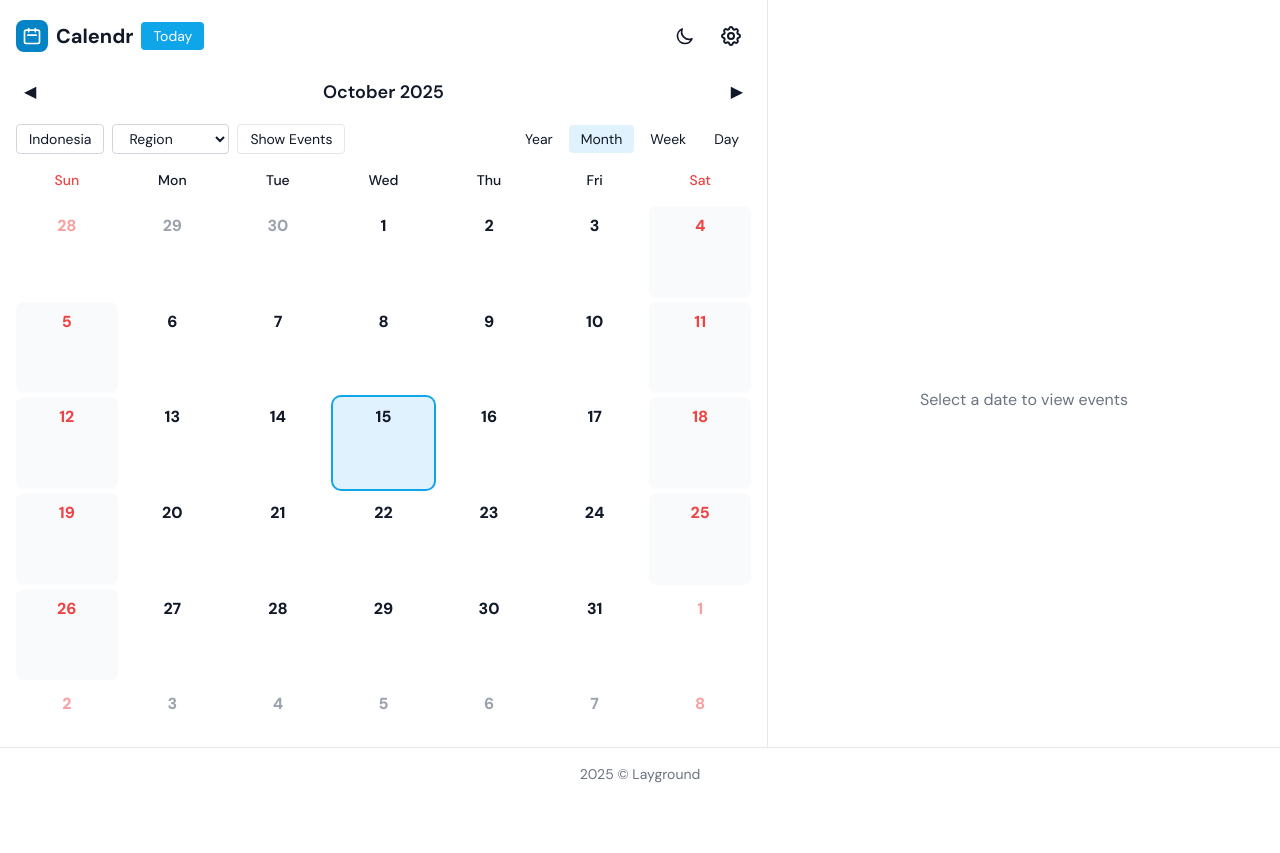
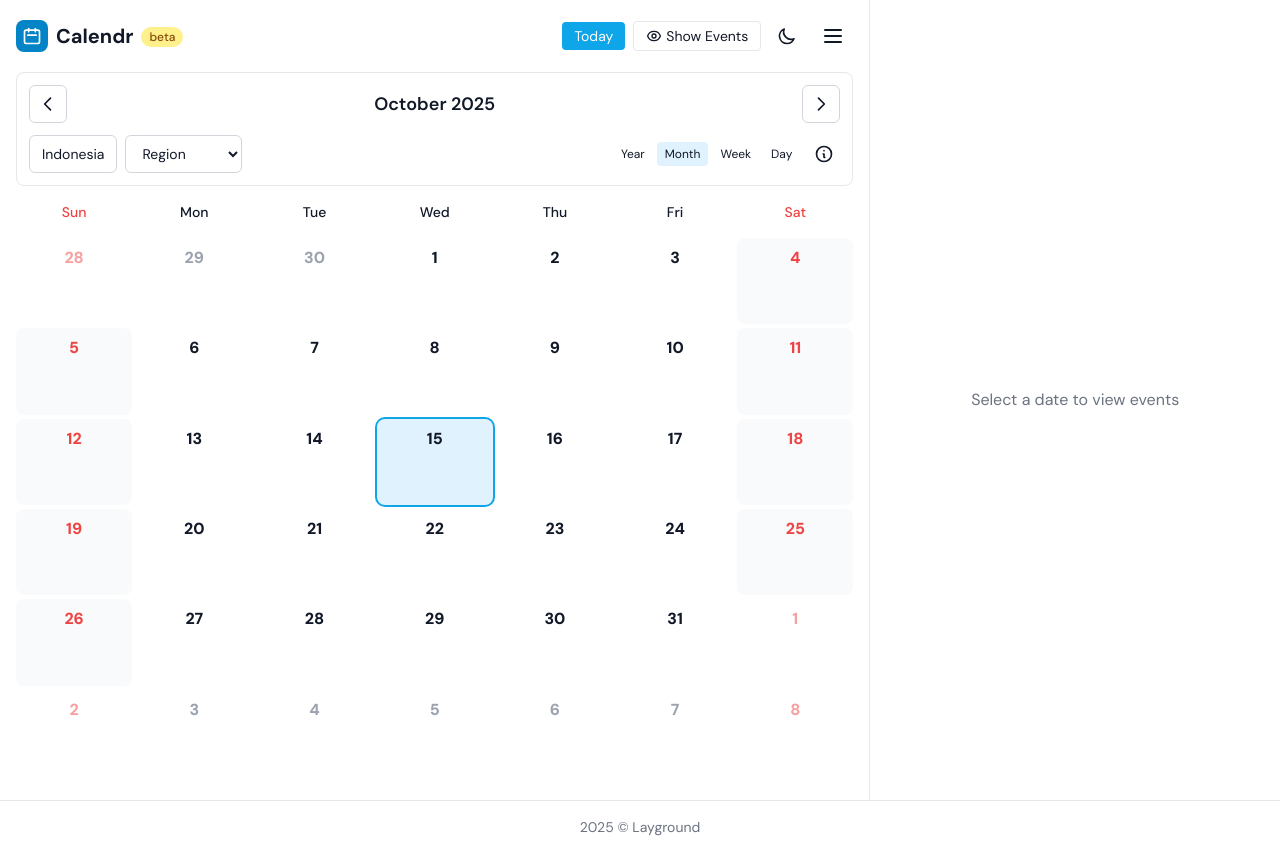
Before and after one commit to layground/calendr, a Next.js app: page / in a window 1280 px wide. Before the commit the page ends 800 px from the top, so only its background shows below. Built offline with nearby package versions, Linux system fonts and the light colour scheme.

Commit message:
Update UI/UX

```diff
--- a/src/app/layout.tsx
+++ b/src/app/layout.tsx
@@ -29,12 +29,14 @@ export default function RootLayout({
   return (
     <html lang="en" suppressHydrationWarning>
       <body
-        className={`${dm_sans.variable} font-sans bg-white text-gray-900 antialiased dark:bg-gray-900 dark:text-gray-100`}
+        className={`${dm_sans.variable} font-sans bg-white text-gray-900 antialiased dark:bg-slate-900 dark:text-slate-200`}
       >
-        <main className="mb-16 md:mb-0">{children}</main>
-        <footer className="fixed bottom-0 left-0 right-0 bg-white dark:bg-gray-900 text-center p-2 md:p-4 text-xs md:text-sm text-gray-500 border-t dark:border-gray-800">
-          2025 &copy; Layground
-        </footer>
+                <div className="flex flex-col min-h-screen">
+          <main className="flex-grow">{children}</main>
+          <footer className="bg-white dark:bg-slate-900 text-center p-2 md:p-4 text-xs md:text-sm text-gray-500 border-t dark:border-slate-800">
+            2025 &copy; Layground
+          </footer>
+        </div>
       </body>
     </html>
   );
--- a/src/app/page.tsx
+++ b/src/app/page.tsx
@@ -40,6 +40,8 @@ export default function Home() {
   const [events, setEvents] = useState<RegionEvent[]>([])
   const [showEvents, setShowEvents] = useState(false)
   const [isDrawerOpen, setIsDrawerOpen] = useState(false);
+  const [showLegend, setShowLegend] = useState(false);
+  const [showTerms, setShowTerms] = useState(false);
 
   useEffect(() => {
     const regionMap: { [key: string]: string } = {
@@ -192,51 +194,83 @@ export default function Home() {
 
   // TODO: Add country/region selector logic
 
+  // Regarding the privacy policy, it is a good practice to have one, especially if you plan to collect any user data.
+  // For now, this app does not collect any personal data, so it is not strictly necessary.
+  // However, if you add features like user accounts, analytics, or even a contact form, you should add a privacy policy.
+
   return (
     <div className="flex min-h-screen-dynamic flex-col md:flex-row">
       {/* Left Drawer for Settings */}
       {isDrawerOpen && (
         <div className="fixed inset-0 z-30">
           <div className="absolute inset-0 bg-gray-500 bg-opacity-75 transition-opacity" onClick={() => setIsDrawerOpen(false)}></div>
-          <div className="relative flex w-64 h-full bg-white dark:bg-gray-800 shadow-xl">
-            <div className="p-4">
+          <div className="relative flex w-64 h-full bg-white dark:bg-slate-800 shadow-xl">
+            <div className="p-4 space-y-4">
               <h2 className="text-lg font-semibold">Settings</h2>
-              {/* Settings content goes here */}
+              <div className="flex items-center justify-between">
+                <label htmlFor="show-events-toggle" className="text-sm font-medium">Show Events</label>
+                <button
+                  id="show-events-toggle"
+                  onClick={() => setShowEvents(!showEvents)}
+                  className={`relative inline-flex items-center h-6 rounded-full w-11 transition-colors duration-200 ease-in-out ${showEvents ? 'bg-primary-600' : 'bg-gray-200 dark:bg-gray-700'}`}>
+                  <span
+                    className={`inline-block w-4 h-4 transform bg-white rounded-full transition-transform duration-200 ease-in-out ${showEvents ? 'translate-x-6' : 'translate-x-1'}`}
+                  ></span>
+                </button>
               </div>
-            <button onClick={() => setIsDrawerOpen(false)} className="absolute top-0 right-0 p-4">
-              &times;
+              <div className="border-t border-gray-200 dark:border-slate-700"></div>
+              <button onClick={() => setShowTerms(true)} className="w-full text-left text-sm font-medium hover:underline">Terms of Use</button>
+            </div>
+            <button onClick={() => setIsDrawerOpen(false)} className="absolute top-2 right-2 p-2 rounded-full hover:bg-gray-200 dark:hover:bg-slate-700">
+              <svg xmlns="http://www.w3.org/2000/svg" className="h-6 w-6" fill="none" viewBox="0 0 24 24" stroke="currentColor">
+                <path strokeLinecap="round" strokeLinejoin="round" strokeWidth={2} d="M6 18L18 6M6 6l12 12" />
+              </svg>
             </button>
           </div>
         </div>
       )}
 
-      {/* Left panel - Calendar (60%) */}
-      <div className="flex flex-col gap-2 md:gap-4 border-b border-gray-200 p-2 md:p-4 dark:border-gray-700 md:border-b-0 md:border-r md:w-[60vw] w-full min-w-0">
+      {/* Left panel - Calendar (50% on md, 68% on lg) */}
+      <div className="flex flex-col gap-2 md:gap-4 border-b border-gray-200 p-2 md:p-4 dark:border-slate-700 md:border-b-0 md:border-r md:w-[50vw] lg:w-[68vw] w-full min-w-0">
         <div className="flex items-center justify-between">
-          <div className="flex items-center gap-2">
             <Logo />
-            <div className="hidden md:flex">
+            <div className="flex items-center gap-1 md:gap-2">
+              <div className="hidden md:flex items-center gap-1 md:gap-2">
                 <button onClick={handleToday} className="rounded px-3 py-1 bg-primary-500 text-white hover:bg-primary-600 transition-colors text-sm">Today</button>
+                <button
+                  onClick={() => setShowEvents(!showEvents)}
+                  className={`rounded px-2 py-1 md:px-3 md:py-1 border text-xs md:text-sm flex items-center gap-1 ${showEvents ? 'bg-primary-100 dark:bg-primary-800' : ''}`}
+                >
+                  {showEvents ? (
+                    <svg xmlns="http://www.w3.org/2000/svg" className="h-4 w-4" fill="none" viewBox="0 0 24 24" stroke="currentColor">
+                      <path strokeLinecap="round" strokeLinejoin="round" strokeWidth={2} d="M13.875 18.825A10.05 10.05 0 0112 19c-4.478 0-8.268-2.943-9.543-7a9.97 9.97 0 011.563-3.029m5.858.908a3 3 0 114.243 4.243M9.878 9.878l4.242 4.242M9.88 9.88l-1.293-1.293a3 3 0 014.242 0l1.293 1.293m-3.232 3.232l3.232-3.232M3 3l18 18" />
+                    </svg>
+                  ) : (
+                    <svg xmlns="http://www.w3.org/2000/svg" className="h-4 w-4" fill="none" viewBox="0 0 24 24" stroke="currentColor">
+                      <path strokeLinecap="round" strokeLinejoin="round" strokeWidth={2} d="M15 12a3 3 0 11-6 0 3 3 0 016 0z" />
+                      <path strokeLinecap="round" strokeLinejoin="round" strokeWidth={2} d="M2.458 12C3.732 7.943 7.522 5 12 5c4.478 0 8.268 2.943 9.542 7-1.274 4.057-5.064 7-9.542 7-4.478 0-8.268-2.943-9.542-7z" />
+                    </svg>
+                  )}
+                  <span className="hidden md:inline">{showEvents ? 'Hide Events' : 'Show Events'}</span>
+                </button>
               </div>
-          </div>
-          <div className="flex items-center gap-1 md:gap-2">
-            <button onClick={handleToday} className="md:hidden rounded px-2 py-1 bg-primary-500 text-white hover:bg-primary-600 transition-colors text-xs">Today</button>
               <ThemeToggle />
-            <button onClick={() => setIsDrawerOpen(true)} className="p-1.5 md:p-2 rounded-md hover:bg-gray-100 dark:hover:bg-gray-800">
+              <button onClick={() => setIsDrawerOpen(true)} className="p-1.5 md:p-2 rounded-md hover:bg-gray-100 dark:hover:bg-slate-800 z-50 flex">
                 <svg xmlns="http://www.w3.org/2000/svg" className="h-5 w-5 md:h-6 md:w-6" fill="none" viewBox="0 0 24 24" stroke="currentColor">
-                <path strokeLinecap="round" strokeLinejoin="round" strokeWidth={2} d="M10.325 4.317c.426-1.756 2.924-1.756 3.35 0a1.724 1.724 0 002.573 1.066c1.543-.94 3.31.826 2.37 2.37a1.724 1.724 0 001.065 2.572c1.756.426 1.756 2.924 0 3.35a1.724 1.724 0 00-1.066 2.573c.94 1.543-.826 3.31-2.37 2.37a1.724 1.724 0 00-2.572 1.065c-.426 1.756-2.924 1.756-3.35 0a1.724 1.724 0 00-2.573-1.066c-1.543.94-3.31-.826-2.37-2.37a1.724 1.724 0 00-1.065-2.572c-1.756-.426-1.756-2.924 0-3.35a1.724 1.724 0 001.066-2.573c-.94-1.543.826-3.31 2.37-2.37.996.608 2.296.096 2.572-1.065z" />
-                <path strokeLinecap="round" strokeLinejoin="round" strokeWidth={2} d="M15 12a3 3 0 11-6 0 3 3 0 016 0z" />
+                  <path strokeLinecap="round" strokeLinejoin="round" strokeWidth={2} d="M4 6h16M4 12h16M4 18h16" />
                 </svg>
               </button>
             </div>
         </div>
         {/* Action Bar */}
-        {/* Navigation Bar */}
+        <div className="border rounded-lg p-2 md:p-3 dark:border-slate-700">
           <div className="flex flex-col gap-2 md:gap-3">
             {/* Date Navigation */}
             <div className="flex items-center gap-1 md:gap-2">
-            <button onClick={handlePrev} className="rounded p-1.5 md:p-2 hover:bg-gray-100 dark:hover:bg-gray-800" aria-label="Previous">
-              <span className="text-sm md:text-base">◀</span>
+              <button onClick={handlePrev} className="rounded-md p-2 hover:bg-gray-100 dark:hover:bg-slate-800 border border-gray-300 dark:border-slate-700" aria-label="Previous">
+                <svg xmlns="http://www.w3.org/2000/svg" className="h-5 w-5" fill="none" viewBox="0 0 24 24" stroke="currentColor">
+                  <path strokeLinecap="round" strokeLinejoin="round" strokeWidth={2} d="M15 19l-7-7 7-7" />
+                </svg>
               </button>
               <span className="font-semibold text-sm md:text-lg flex-1 text-center truncate">
               {viewMode === 'year' && year}
@@ -271,17 +305,19 @@ export default function Home() {
                 </>
               )}
               </span>
-            <button onClick={handleNext} className="rounded p-1.5 md:p-2 hover:bg-gray-100 dark:hover:bg-gray-800" aria-label="Next">
-              <span className="text-sm md:text-base">▶</span>
+              <button onClick={handleNext} className="rounded-md p-2 hover:bg-gray-100 dark:hover:bg-slate-800 border border-gray-300 dark:border-slate-700" aria-label="Next">
+                <svg xmlns="http://www.w3.org/2000/svg" className="h-5 w-5" fill="none" viewBox="0 0 24 24" stroke="currentColor">
+                  <path strokeLinecap="round" strokeLinejoin="round" strokeWidth={2} d="M9 5l7 7-7 7" />
+                </svg>
               </button>
             </div>
 
             {/* Controls Bar */}
-          <div className="flex flex-wrap items-center gap-1 md:gap-2 text-sm">
+            <div className="flex flex-wrap items-center gap-1 md:gap-2 text-xs">
               <div className="flex items-center gap-1 md:gap-2 order-2 md:order-1">
-              <button className="rounded px-2 py-0.5 md:px-3 md:py-1 border border-gray-300 dark:border-gray-700 text-xs md:text-sm">Indonesia</button>
+                <button className="rounded-md px-2 py-1 md:px-3 md:py-2 border border-gray-300 dark:border-slate-700 bg-white dark:bg-slate-900 text-xs md:text-sm hover:bg-gray-50 dark:hover:bg-slate-800 focus:outline-none focus:ring-2 focus:ring-primary-500">Indonesia</button>
                 <select
-                className="rounded px-2 py-0.5 md:px-3 md:py-1 border border-gray-300 dark:border-gray-700 bg-white dark:bg-gray-900 text-xs md:text-sm"
+                  className="rounded-md px-2 py-1 md:px-3 md:py-2 border border-gray-300 dark:border-slate-700 bg-white dark:bg-slate-900 text-xs md:text-sm hover:bg-gray-50 dark:hover:bg-slate-800 focus:outline-none focus:ring-2 focus:ring-primary-500"
                   value={region}
                   onChange={(e) => setRegion(e.target.value)}
                 >
@@ -289,21 +325,33 @@ export default function Home() {
                   <option value="YO">Yogyakarta</option>
                   <option value="SB">Surabaya</option>
                 </select>
-              <button
-                onClick={() => setShowEvents(!showEvents)}
-                className={`rounded px-2 py-0.5 md:px-3 md:py-1 border text-xs md:text-sm ${showEvents ? 'bg-primary-100 dark:bg-primary-900' : ''}`}
-              >
-                <span className="md:hidden">Events</span>
-                <span className="hidden md:inline">Show Events</span>
-              </button>
               </div>
 
               {/* View Mode Switcher */}
               <div className="flex gap-0.5 md:gap-1 order-1 md:order-2 md:ml-auto">
-              <button onClick={() => setViewMode('year')} className={`px-2 py-0.5 md:px-3 md:py-1 rounded text-xs md:text-sm ${viewMode === 'year' ? 'bg-primary-100 dark:bg-primary-900' : ''}`}>Year</button>
-              <button onClick={() => setViewMode('month')} className={`px-2 py-0.5 md:px-3 md:py-1 rounded text-xs md:text-sm ${viewMode === 'month' ? 'bg-primary-100 dark:bg-primary-900' : ''}`}>Month</button>
-              <button onClick={() => setViewMode('week')} className={`px-2 py-0.5 md:px-3 md:py-1 rounded text-xs md:text-sm ${viewMode === 'week' ? 'bg-primary-100 dark:bg-primary-900' : ''}`}>Week</button>
-              <button onClick={() => setViewMode('day')} className={`px-2 py-0.5 md:px-3 md:py-1 rounded text-xs md:text-sm ${viewMode === 'day' ? 'bg-primary-100 dark:bg-primary-900' : ''}`}>Day</button>
+                <button onClick={() => setViewMode('year')} className={`px-2 py-1 rounded text-xs ${viewMode === 'year' ? 'bg-primary-100 dark:bg-primary-800' : ''}`}>Year</button>
+                <button onClick={() => setViewMode('month')} className={`px-2 py-1 rounded text-xs ${viewMode === 'month' ? 'bg-primary-100 dark:bg-primary-800' : ''}`}>Month</button>
+                <button onClick={() => setViewMode('week')} className={`px-2 py-1 rounded text-xs ${viewMode === 'week' ? 'bg-primary-100 dark:bg-primary-800' : ''}`}>Week</button>
+                <button onClick={() => setViewMode('day')} className={`px-2 py-1 rounded text-xs ${viewMode === 'day' ? 'bg-primary-100 dark:bg-primary-800' : ''}`}>Day</button>
+              </div>
+              <div className="relative order-3">
+                <button onClick={() => setShowLegend(!showLegend)} className="p-1.5 rounded-md hover:bg-gray-100 dark:hover:bg-slate-800">
+                  <svg xmlns="http://www.w3.org/2000/svg" className="h-5 w-5" fill="none" viewBox="0 0 24 24" stroke="currentColor">
+                    <path strokeLinecap="round" strokeLinejoin="round" strokeWidth={2} d="M13 16h-1v-4h-1m1-4h.01M21 12a9 9 0 11-18 0 9 9 0 0118 0z" />
+                  </svg>
+                </button>
+                {showLegend && (
+                  <div className="absolute right-0 mt-2 w-64 bg-white dark:bg-slate-800 border border-gray-200 dark:border-slate-700 rounded-lg shadow-lg z-10 p-4">
+                    <h4 className="font-bold mb-2">Legend</h4>
+                    <ul>
+                      <li className="flex items-center mb-1"><span className="w-4 h-4 rounded-full bg-red-500 mr-2"></span> Public Holiday</li>
+                      <li className="flex items-center mb-1"><span className="w-4 h-4 rounded-full bg-purple-500 mr-2"></span> Public Holiday (Weekend)</li>
+                      <li className="flex items-center mb-1"><span className="w-1.5 h-1.5 rounded-full bg-red-500 mr-2"></span> Joint Public Holiday</li>
+                      <li className="flex items-center"><span className="w-1.5 h-1.5 rounded-full bg-gray-500 mr-2"></span> Local Event</li>
+                    </ul>
+                  </div>
+                )}
+              </div>
             </div>
           </div>
         </div>
@@ -406,19 +454,14 @@ export default function Home() {
         </div>
       </div>
 
-      {/* Right panel - Event Details (desktop, 40%) */}
-      <div className="hidden md:flex flex-col w-[40vw] min-w-0 max-w-full h-screen">
+      {/* Right panel - Event Details (desktop, 50% on md, 32% on lg) */}
+      <div className="hidden md:flex flex-col w-[50vw] lg:w-[32vw] min-w-0 max-w-full h-screen">
         {dailyEvents && !selectedEvent ? (
           <DailyEventsList events={dailyEvents} onEventSelect={setSelectedEvent} />
         ) : selectedEvent ? (
           <div className="flex flex-col h-full">
-            {dailyEvents && (
-              <button onClick={() => setSelectedEvent(null)} className="p-2 m-4 border rounded-lg hover:bg-gray-100 dark:hover:bg-gray-800 flex-shrink-0">
-                &larr; Back to list
-              </button>
-            )}
             <div className="flex-grow">
-              <EventDetails event={{
+              <EventDetails onBack={() => setSelectedEvent(null)} event={{
                 id: selectedEvent.id,
                 title: selectedEvent.title,
                 description: selectedEvent.description,
@@ -463,6 +506,28 @@ export default function Home() {
           onClose={() => setSelectedEvent(null)}
         />
       </div>
+      <div className="md:hidden fixed bottom-4 right-4 z-10">
+        <button onClick={handleToday} className="rounded-full bg-primary-500 text-white p-3 shadow-lg hover:bg-primary-600 transition-colors">
+          <svg xmlns="http://www.w3.org/2000/svg" className="h-6 w-6" fill="none" viewBox="0 0 24 24" stroke="currentColor">
+            <path strokeLinecap="round" strokeLinejoin="round" strokeWidth={2} d="M8 7V3m8 4V3m-9 8h10M5 21h14a2 2 0 002-2V7a2 2 0 00-2-2H5a2 2 0 00-2 2v12a2 2 0 002 2z" />
+          </svg>
+        </button>
+      </div>
+      {showTerms && (
+        <div className="fixed inset-0 z-40 flex items-center justify-center bg-black bg-opacity-50">
+          <div className="bg-white dark:bg-slate-800 rounded-lg shadow-xl p-6 max-w-lg w-full">
+            <h3 className="text-lg font-bold mb-4">Terms of Use</h3>
+            <div className="text-sm space-y-4 max-h-96 overflow-y-auto">
+                <p>Welcome to Calendr. By using our website, you agree to these terms. Please read them carefully.</p>
+                <p><strong>Content:</strong> Our content is for informational purposes only. We do not guarantee its accuracy and are not liable for any errors.</p>
+                <p><strong>Use of Website:</strong> You may use our website for personal, non-commercial purposes. You may not modify, copy, distribute, transmit, display, perform, reproduce, publish, license, create derivative works from, transfer, or sell any information, software, products or services obtained from this website.</p>
+                <p><strong>Disclaimer:</strong> The materials on Calendr's website are provided on an 'as is' basis. Calendr makes no warranties, expressed or implied, and hereby disclaims and negates all other warranties including, without limitation, implied warranties or conditions of merchantability, fitness for a particular purpose, or non-infringement of intellectual property or other violation of rights.</p>
+                <p><strong>Limitation of Liability:</strong> In no event shall Calendr or its suppliers be liable for any damages (including, without limitation, damages for loss of data or profit, or due to business interruption) arising out of the use or inability to use the materials on Calendr's website, even if Calendr or a Calendr authorized representative has been notified orally or in writing of the possibility of such damage.</p>
+            </div>
+            <button onClick={() => setShowTerms(false)} className="mt-4 rounded-md bg-primary-600 px-4 py-2 text-sm font-medium text-white hover:bg-primary-700">Close</button>
+          </div>
+        </div>
+      )}
     </div>
   )
 }
--- a/src/components/ui/Logo.tsx
+++ b/src/components/ui/Logo.tsx
@@ -12,6 +12,11 @@ export const Logo = () => {
         </svg>
       </div>
       <span className="text-xl">Calendr</span>
+      <div title="Do not use this site as actual references.">
+        <span className="rounded-full bg-yellow-200 px-2 py-0.5 text-xs font-medium text-yellow-800">
+          beta
+        </span>
+      </div>
     </div>
   )
 }
--- a/tailwind.config.ts
+++ b/tailwind.config.ts
@@ -6,6 +6,13 @@ const config: Config = {
   ],
   darkMode: 'class',
   theme: {
+    screens: {
+      'sm': '640px',
+      'md': '720px',
+      'lg': '1024px',
+      'xl': '1280px',
+      '2xl': '1536px',
+    },
     extend: {
       fontFamily: {
         sans: ['var(--font-dm-sans)', 'system-ui', 'sans-serif'],
```
Also changed, not shown: src/app/globals.css (+4 -4 lines), src/components/calendar/MonthView.tsx (+14 -15 lines), src/components/calendar/YearView.tsx (+13 -15 lines), src/components/events/BottomSheet.tsx (+7 -23 lines), src/components/events/EventDetails.tsx (+15 -9 lines). Lines whose indentation alone changed are shown as unchanged.
